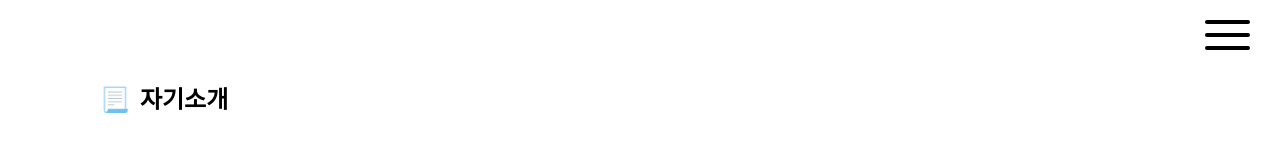
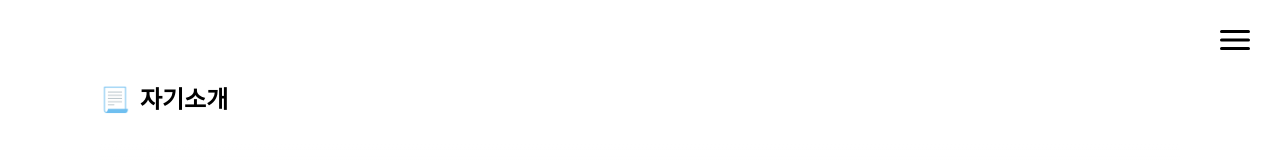
Before and after one commit to dev-hyewon/web-portfolio, a React (Create React App) app: page / in a window 1280 px wide. Shown: the top 160 px of the page. Built offline with nearby package versions, Linux system fonts and the light colour scheme; a web font is replaced by a local one.

Commit message:
style: Update menu button styles and adjust font size in sidebar
- Modified styles for menu button
- Adjusted font size in the sidebar

This commit updates the styles for the menu button and adjusts the font size in the sidebar.

```diff
--- a/src/pages/layout/styles.css
+++ b/src/pages/layout/styles.css
@@ -10,7 +10,6 @@ div#header-wrapper > input#menu-icon {
 
 div#header-wrapper > label {
   cursor: pointer;
-  margin: 20px 30px;
   display: block;
   position: fixed;
   right: 0;
@@ -18,12 +17,13 @@ div#header-wrapper > label {
   -webkit-tap-highlight-color: transparent !important;
   @media (max-width: 768px) {
     height: 20px;
-    margin: 20px;
+    margin: 30px 20px;
     padding: 0 10px;
   }
   @media not (max-width: 768px) {
-    height: 30px;
-    width: 45px;
+    height: 20px;
+    width: 30px;
+    margin: 30px;
   }
 }
 
@@ -52,7 +52,7 @@ div#header-wrapper > label > span {
   }
   @media not (max-width: 768px) {
     width: 100%;
-    height: 4px;
+    height: 3px;
   }
 
   &:nth-child(1) {
@@ -104,7 +104,7 @@ div#header-wrapper > nav#menu-content {
     padding: 100px 50px;
     top: 0;
     left: -600px;
-    font-size: 30px;
+    font-size: 24px;
   }
 }
 
```
